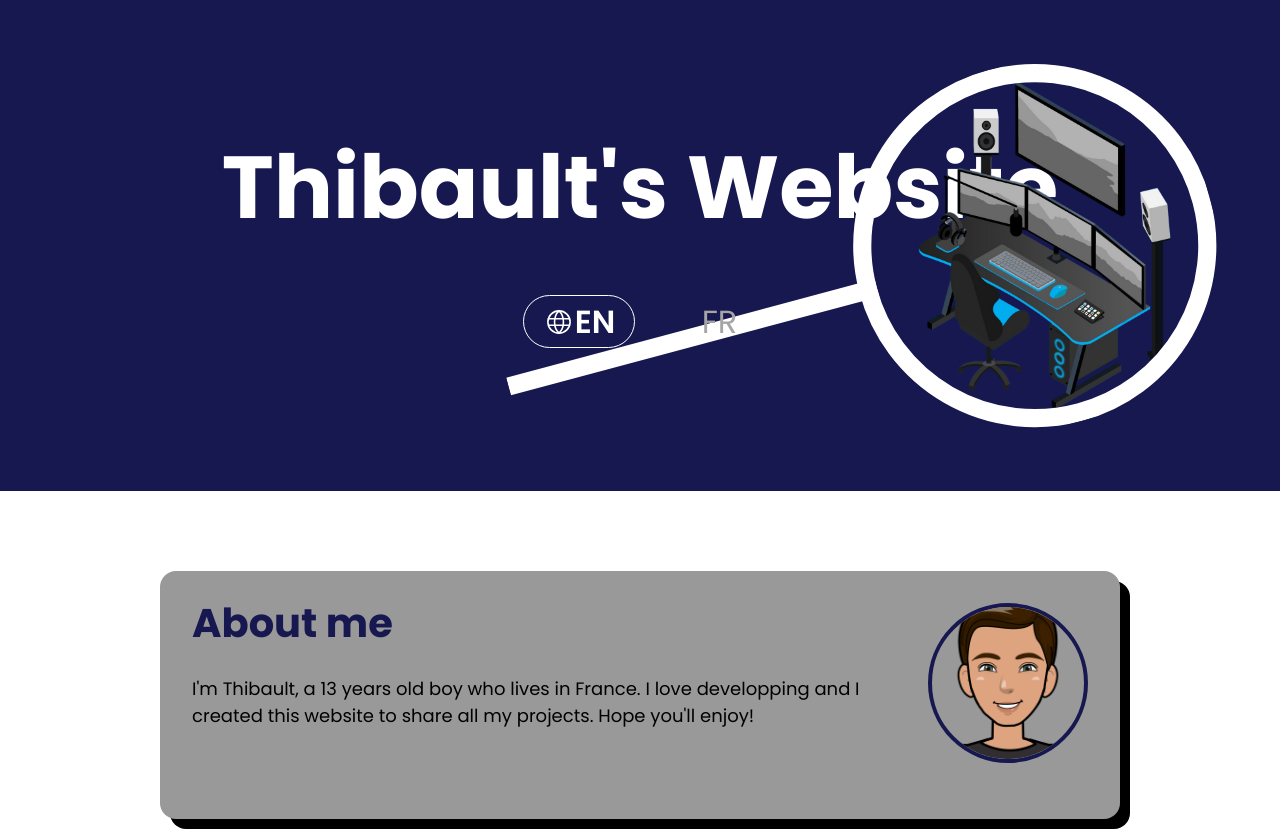
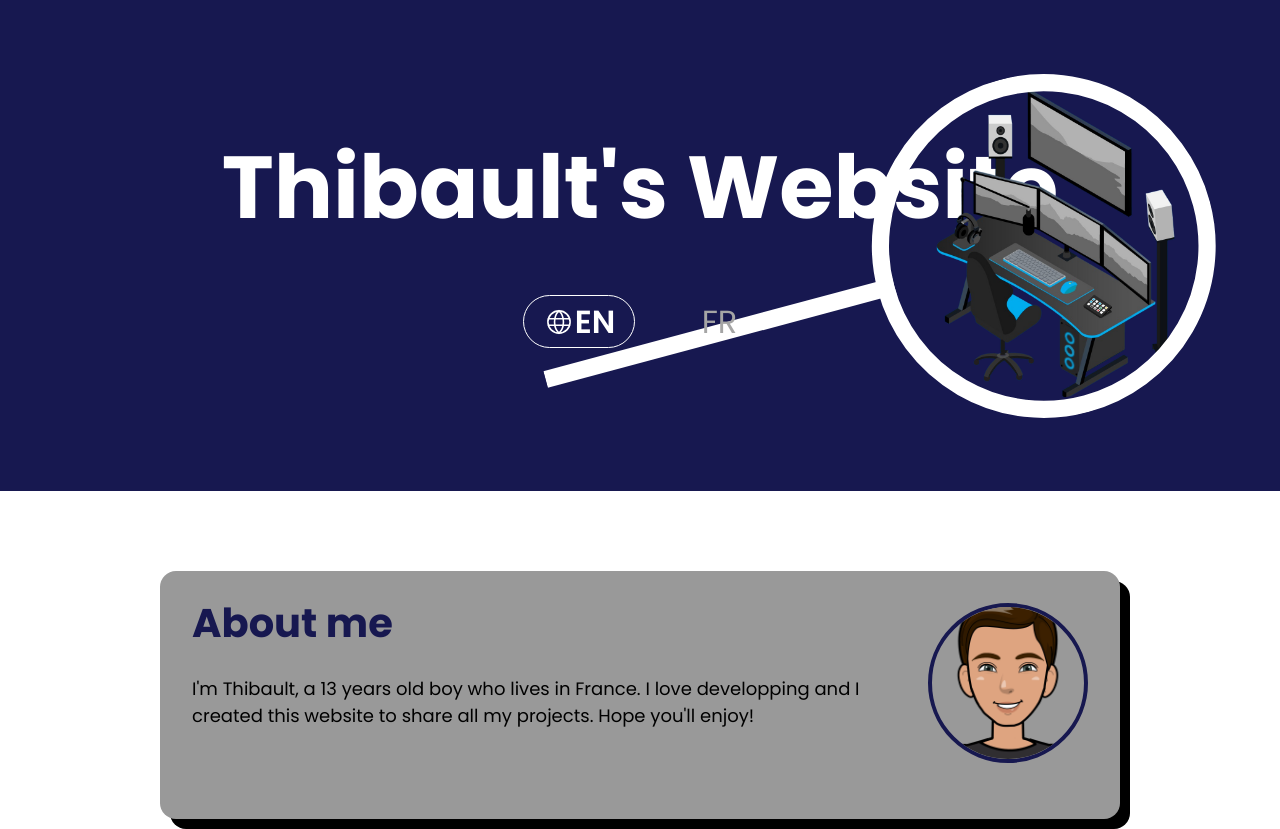
Before and after one commit to Thibault-Monnier/my-website, a plain HTML site: page index.html in a window 1280 px wide. Shown: the top 829 px of the page. Drawn offline with Linux system fonts and the light colour scheme.

Commit message:
Update magnifying glass position and size

```diff
--- a/index.html
+++ b/index.html
@@ -10,17 +10,17 @@
 
     <body>
         <div class="header">
-            <div class="header-container">
-                <h1 class="title">Thibault's Website</h1>
             <div class="magnifying-glass" alt="Magnifying glass">
                 <img src="images/magnifying-glass-image.png" alt="Header Image" class="magnifying-glass-image" />
-                    <svg viewBox="0 0 400 200" xmlns="http://www.w3.org/2000/svg">
+                <svg viewBox="0 0 400 200" xmlns="http://www.w3.org/2000/svg" class="magnifying-glass-svg">
                     <!-- Circle for the magnifying glass -->
                     <circle cx="300" cy="100" r="95" stroke="white" stroke-width="10" fill="none" />
                     <!-- Handle for the magnifying glass -->
                     <line x1="0" y1="100" x2="210" y2="100" stroke="white" stroke-width="10" />
                 </svg>
             </div>
+            <div class="header-container">
+                <h1 class="title">Thibault's Website</h1>
                 <div class="language-selector">
                     <a href="index.html">
                         <div class="language active">
--- a/style.css
+++ b/style.css
@@ -85,29 +85,32 @@ body {
 
 .magnifying-glass {
     position: absolute;
-    top: 4rem;
-    bottom: 4rem;
+    top: 50%;
     right: 4rem;
+    width: 100%;
+    height: 70%;
+    transform: translateY(-50%);
 }
 
-.magnifying-glass svg {
+.magnifying-glass-image {
+    position: absolute;
+    border-radius: 50%;
+    right: 0;
+    height: 90%;
+    transform: translate(-5%, 5%);
+
+    user-select: none;
+    -webkit-user-drag: none;
+    /* Chrome, Safari, Opera, Edge */
+}
+
+.magnifying-glass-svg {
+    position: absolute;
+    right: 0;
     height: 100%;
 
     transform-origin: 75% 50%;
     transform: rotate(-15deg);
-}
-
-.magnifying-glass-image {
-    position: absolute;
-    top: 5%;
-    right: 2.5%;
-    height: 90%;
-
-    border-radius: 50%;
-
-    user-select: none;
-    -webkit-user-drag: none;
-    /* Chrome, Safari, Opera, Edge */
 }
 
 .upcoming-feature {
```
Lines whose indentation alone changed are shown as unchanged.
